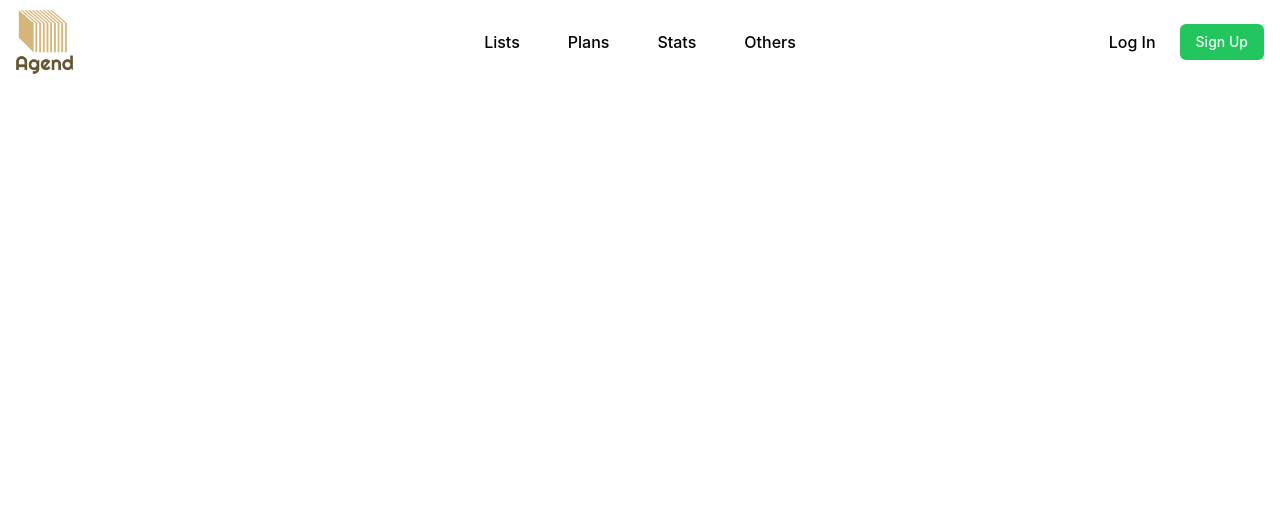
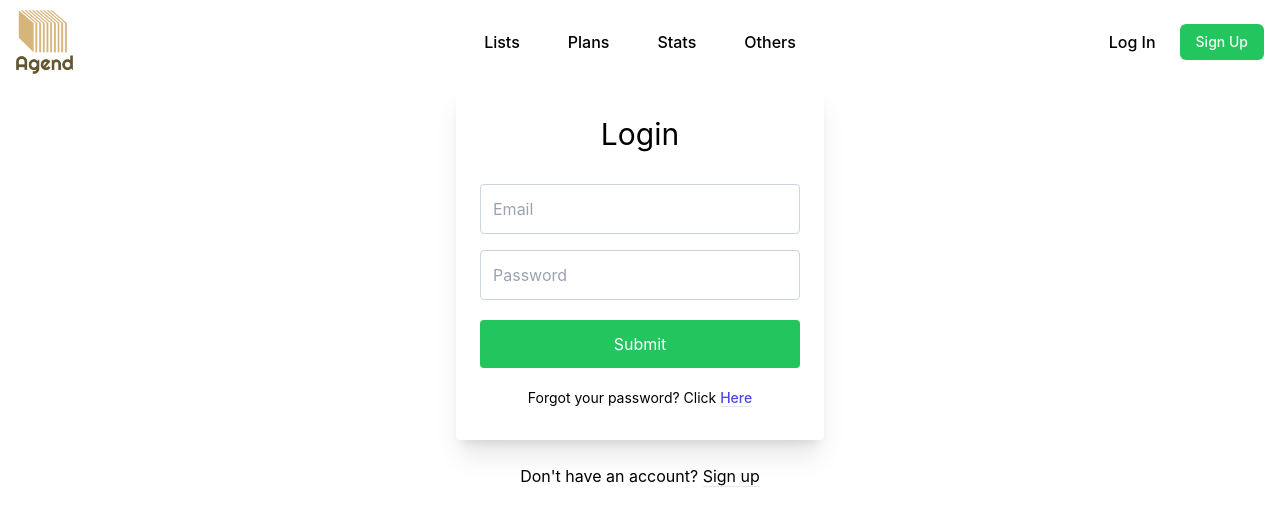
Before and after one commit to Sebastian-Nis/Agend, a React (Create React App) app: page /Login in a window 1280 px wide. Shown: the top 526 px of the page. Built offline with nearby package versions, Linux system fonts and the light colour scheme.

Commit message:
firebase implemented succesfully

```diff
--- a/src/components/Account/Login.js
+++ b/src/components/Account/Login.js
@@ -1,5 +1,44 @@
+import { Outlet, Link } from "react-router-dom";
+
 export function Login() {
     return(
-        <div></div>
+      <div className="bg-green-500er min-h-fit flex flex-col">
+        <div className="container max-w-sm mx-auto flex-1 flex flex-col items-center justify-center px-2">
+          <div className="bg-white px-6 py-8 rounded shadow-xl text-black w-full">
+            <h1 className="mb-8 text-3xl text-center">Login</h1>
+
+            <input
+              type="text"
+              className="block border border-slate-300 w-full p-3 rounded mb-4"
+              name="email"
+              placeholder="Email" />
+
+            <input
+              type="password"
+              className="block border border-slate-300 w-full p-3 rounded mb-4"
+              name="password"
+              placeholder="Password" />
+
+            <button
+              type="submit"
+              className="w-full text-center py-3 rounded bg-green-500 text-white hover:bg-green-dark focus:outline-none my-1"
+            >Submit</button>
+
+            <div className="text-center text-sm text-grey-dark mt-4">
+              Forgot your password? Click&nbsp;
+              <a className="no-underline border-b border-grey-dark text-indigo-600 font-medium" href="#">
+                  Here
+              </a>
+            </div>
+          </div>
+
+          <div className="text-grey-dark mt-6">
+            Don't have an account?&nbsp;
+            <Link to="/signup" className="no-underline border-b border-blue text-blue" href="../login/">
+                Sign up
+            </Link>
+          </div>
+        </div>
+      </div>
     )
 };
--- a/src/components/Account/Signup.js
+++ b/src/components/Account/Signup.js
@@ -1,5 +1,16 @@
+import { useRef } from "react";
+import { signup } from "../../firebase"
+import { Outlet, Link } from "react-router-dom";
+
 
 export function Signup() {
+  const emailRef = useRef();
+  const passwordRef = useRef();
+
+  async function handleSignup(){
+
+    await signup(emailRef.current.value,passwordRef.current.value);
+  }
   return(
     <div className="bg-grey-lighter min-h-fit flex flex-col">
       <div className="container max-w-sm mx-auto flex-1 flex flex-col items-center justify-center px-2">
@@ -13,12 +24,14 @@
 
           <input
               type="text"
+              ref={emailRef}
               className="block border border-grey-light w-full p-3 rounded mb-4"
               name="email"
               placeholder="Email" />
 
           <input
               type="password"
+              ref={passwordRef}
               className="block border border-grey-light w-full p-3 rounded mb-4"
               name="password"
               placeholder="Password" />
@@ -30,25 +43,26 @@
 
           <button
               type="submit"
+              onClick={handleSignup}
               className="w-full text-center py-3 rounded bg-green-500 text-white hover:bg-green-dark focus:outline-none my-1">
             Create Account</button>
 
-            <div className="text-center text-sm text-grey-dark mt-4">
-                By signing up, you agree to the
+          {/* <div className="text-center text-sm text-grey-dark mt-4">
+              By signing up, you agree to the&nbsp;
               <a className="no-underline border-b border-grey-dark text-grey-dark" href="#">
                   Terms of Service
-                </a> and
+              </a> and&nbsp;
               <a className="no-underline border-b border-grey-dark text-grey-dark" href="#">
                   Privacy Policy
               </a>
+          </div> */}
         </div>
-          </div>
-
         <div className="text-grey-dark mt-6">
           Already have an account?
-            <a className="no-underline ml-2 border-b border-blue text-blue" href="../login/">
-                 Log in
-            </a>.
+          {/* <a className="no-underline ml-2 border-b border-blue text-blue" href="../login/"> */}
+        <Link to="/login" className="no-underline ml-2 border-b border-blue text-blue" href="#">Log In</Link>
+                {/* Log in
+          </a> */}
         </div>
       </div>
     </div>
--- a/src/firebase.js
+++ b/src/firebase.js
@@ -1,14 +1,24 @@
-import firebase from 'firebase/compat/app'
-import"firebase/compat/auth"
+// import firebase from 'firebase/compat/app'
+// import"firebase/compat/auth"
 
-const app = firebase.initializeApp({
-  apiKey: process.env.RAF_RAF_apiKey,
-  authDomain: process.env.RAF_authDomain,
-  projectId: process.env.RAF_projectId,
-  storageBucket: process.env.RAF_storageBucket,
-  messagingSenderId: process.env.RAF_messagingSenderId,
-  appId: process.env.RAF_appId
-})
+import { initializeApp } from "firebase/app"
+import { getAuth, createUserWithEmailAndPassword } from "firebase/auth"
 
-export  const auth=app.auth()
-export default app
+const firebaseConfig = {
+  apiKey: "AIzaSyBxUWC9iZOMHNYssgAPNwya-M92h6cKchU",
+  authDomain: "agend-dev.firebaseapp.com",
+  projectId: "agend-dev",
+  storageBucket: "agend-dev.appspot.com",
+  messagingSenderId: "292370568852",
+  appId: "1:292370568852:web:e98ee84a0b100010b08681"
+}
+
+// export  const auth=app.auth()
+// export default app
+
+const app=initializeApp(firebaseConfig);
+const auth = getAuth();
+
+export function signup(email,password){
+  return createUserWithEmailAndPassword(auth,email,password);
+}
```
Lines whose indentation alone changed are shown as unchanged.
